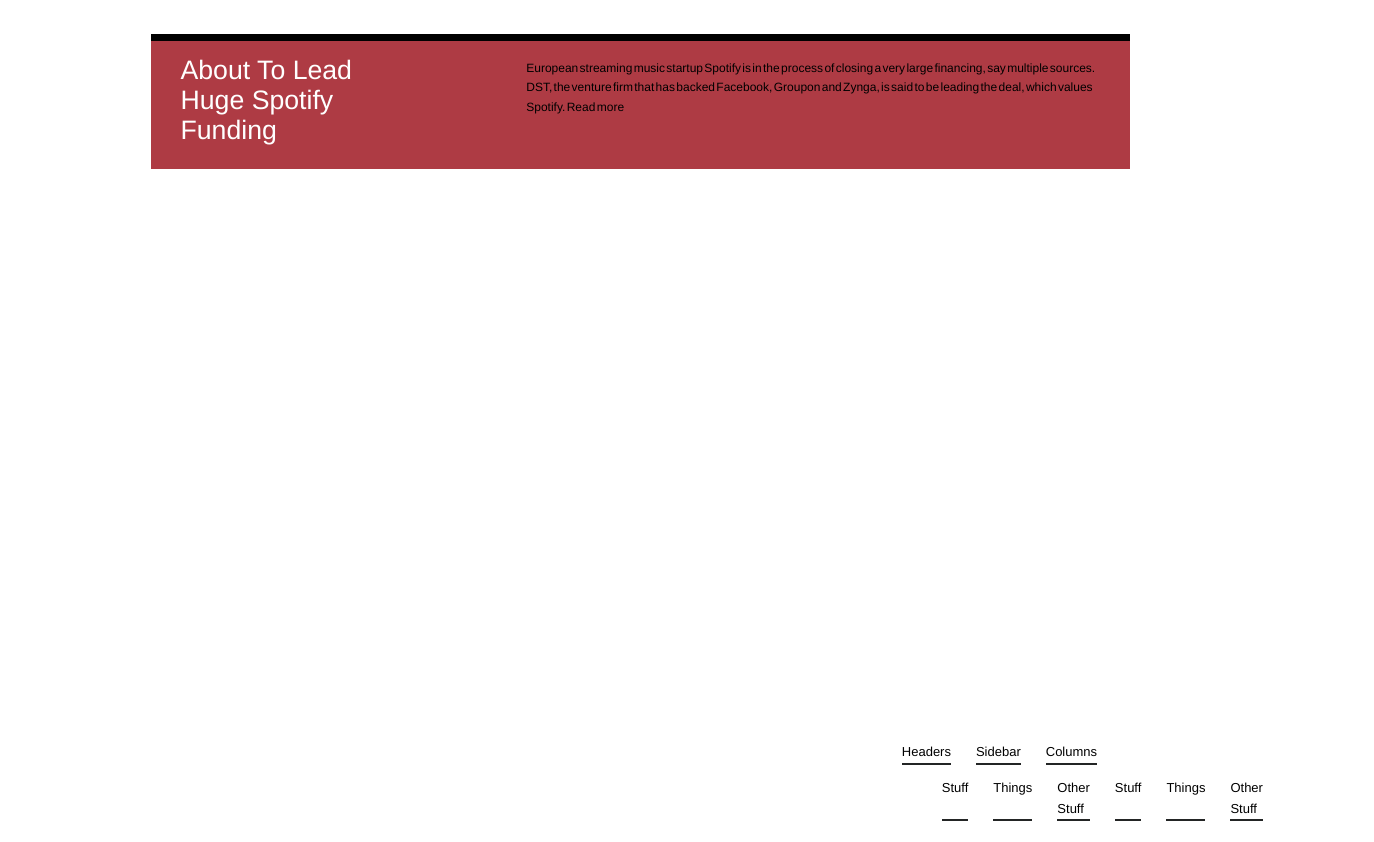
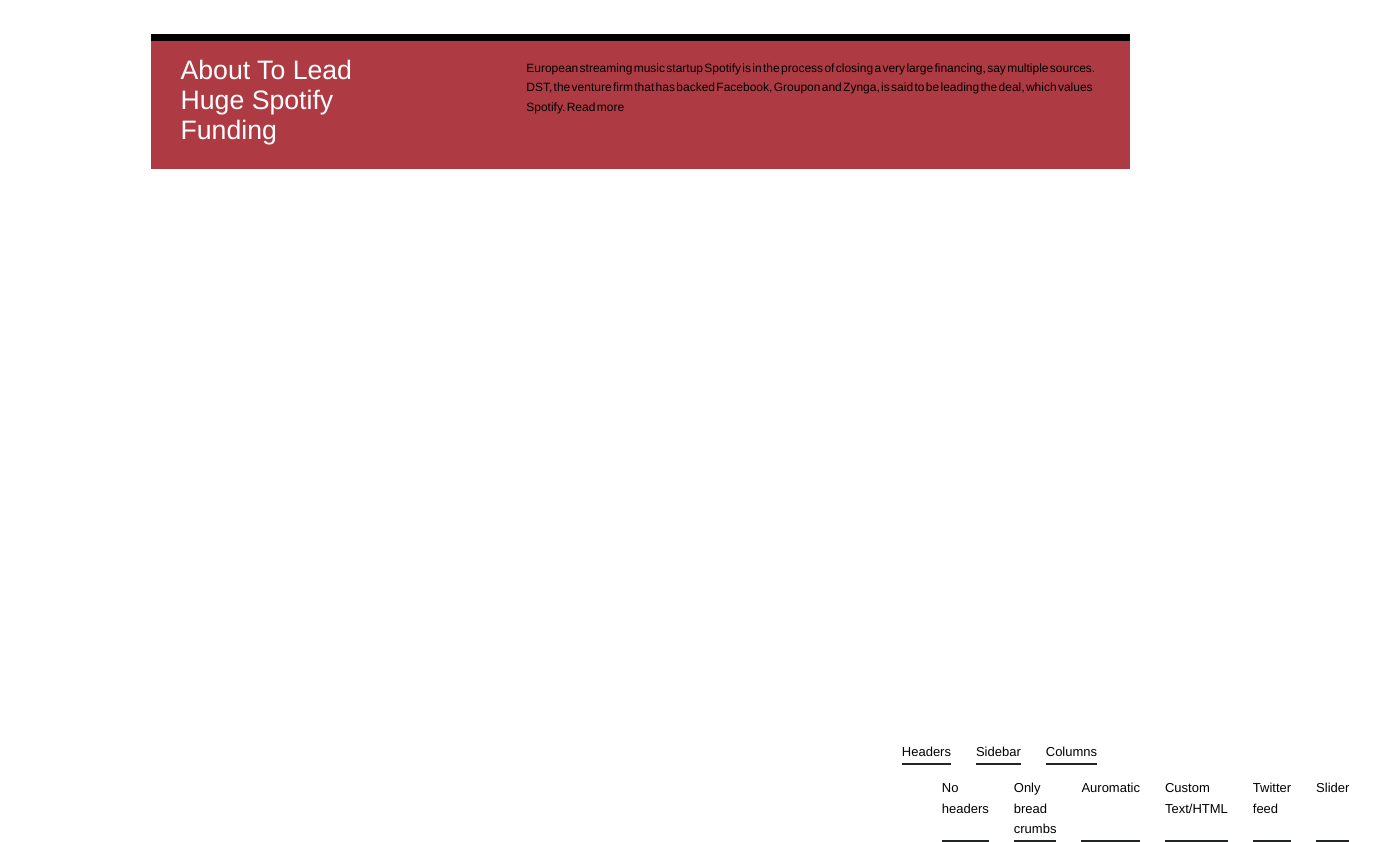
Before and after one commit to Bodyan322/Flexx, a website: page app/index.html in a window 1280 px wide. Shown: the part 73-915 px from the top of the page, 1374 px wide, since content can reach past the window. Before the commit the page ends 894 px from the top, so only its background shows below. Drawn offline with Linux system fonts and the light colour scheme; files that its build step writes are made by us from their sources.

Commit message:
Updated_Header

```diff
--- a/app/index.html
+++ b/app/index.html
@@ -43,12 +43,12 @@
                     <ul class="add">
                         <li><a href="#" >Headers</a>
                           <ul>
-			                        <li><a href="#">Stuff</a></li>
-			                        <li><a href="#">Things</a></li>
-                              <li><a href="#">Other Stuff</a></li>
-                              <li><a href="#">Stuff</a></li>
-			                        <li><a href="#">Things</a></li>
-			                        <li><a href="#">Other Stuff</a></li>
+			                        <li><a href="#">No headers</a></li>
+			                        <li><a href="#">Only bread crumbs</a></li>
+                              <li><a href="#">Auromatic</a></li>
+                              <li><a href="#">Custom Text/HTML</a></li>
+			                        <li><a href="#">Twitter feed</a></li>
+			                        <li><a href="#">Slider</a></li>
 			                    </ul>
                         </li>
                         <li><a href="#">Sidebar</a></li>
--- a/src/scss/partials/_nav.scss
+++ b/src/scss/partials/_nav.scss
@@ -15,10 +15,14 @@
     }
   }
 }
-nav ul ul {
+nav {
+  ul{
+    ul {
     display: none;
     position: absolute;
     top: 100%;
+    }
+  }
 }
 nav ul li:hover > ul {
     display:block;
@@ -28,6 +32,10 @@
     margin: 0;
     padding: 0;
     background: #212121;
+  ul{
+    display: none;
+  }
+
   li {
     margin: 0;
     padding-left: 10px;
@@ -41,28 +49,27 @@
   li:nth-child(3){
     padding-bottom: 4px;
     }
-
 }
 nav ul ul li {
   border-bottom: 2px solid #232525;
   float:none;
   position: relative;
+
 }
-// nav ul ul ul {
-//   position: absolute;
-//   top: 0;
-//   right: 0;
-//   left:100%;
-// }
+nav ul ul li ul > li {
+  padding-right: 0;
 
+}
 nav ul ul li:hover > ul {
-  // position: absolute;
+  display: block;
+  box-sizing: border-box;
   top: 0;
-  margin-right: -617px;
+  margin-right: -615px;
 
-  // right: 0;
-  z-index: 2;
-  background-color: #212121;
+  li {
+    padding-right: 30px;
+  }
+
   li:nth-child(3){
     padding-bottom: 0;
   }
```
Also changed, not shown: app/assets/css/style.css, app/assets/css/style.min.css. Lines whose indentation alone changed are shown as unchanged.
